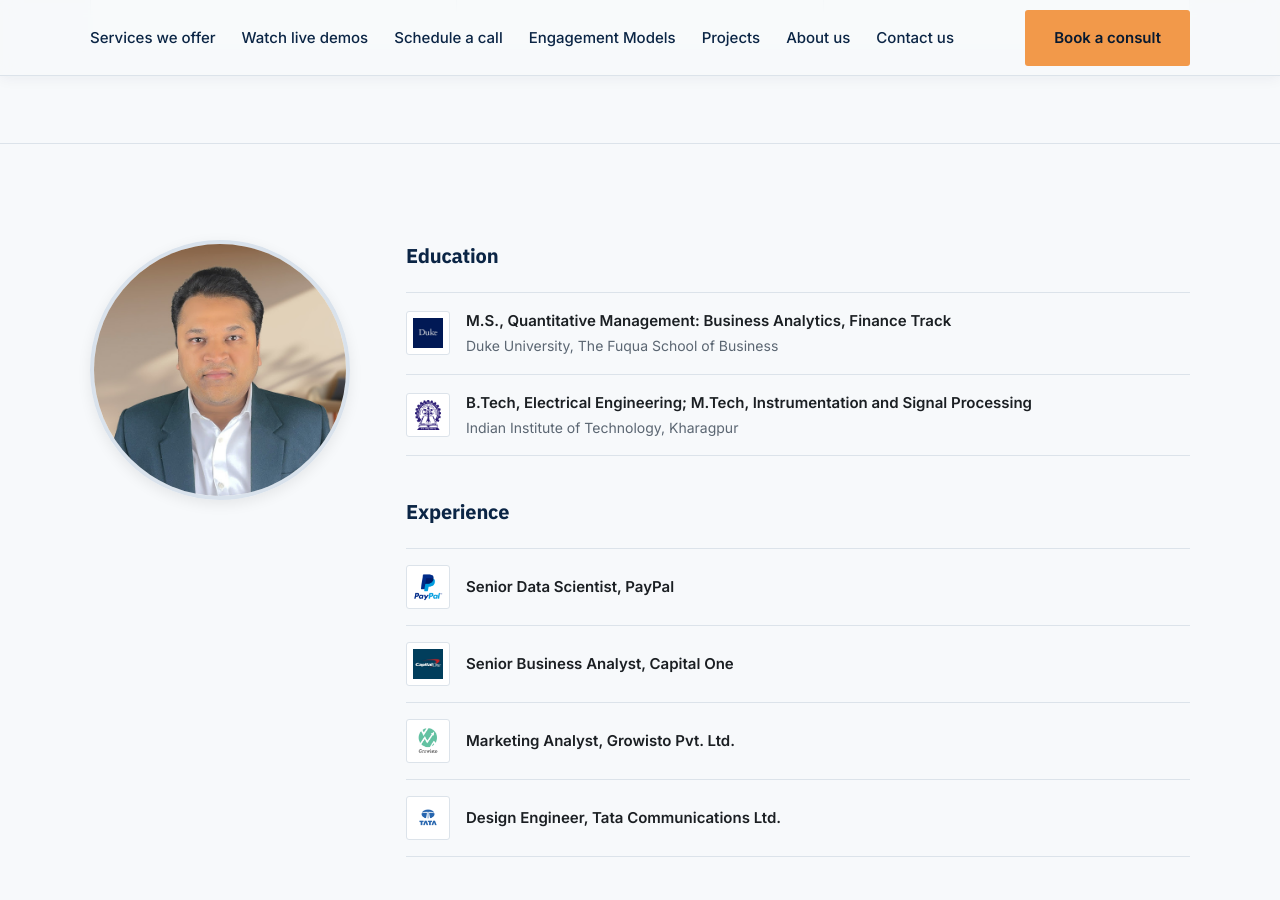
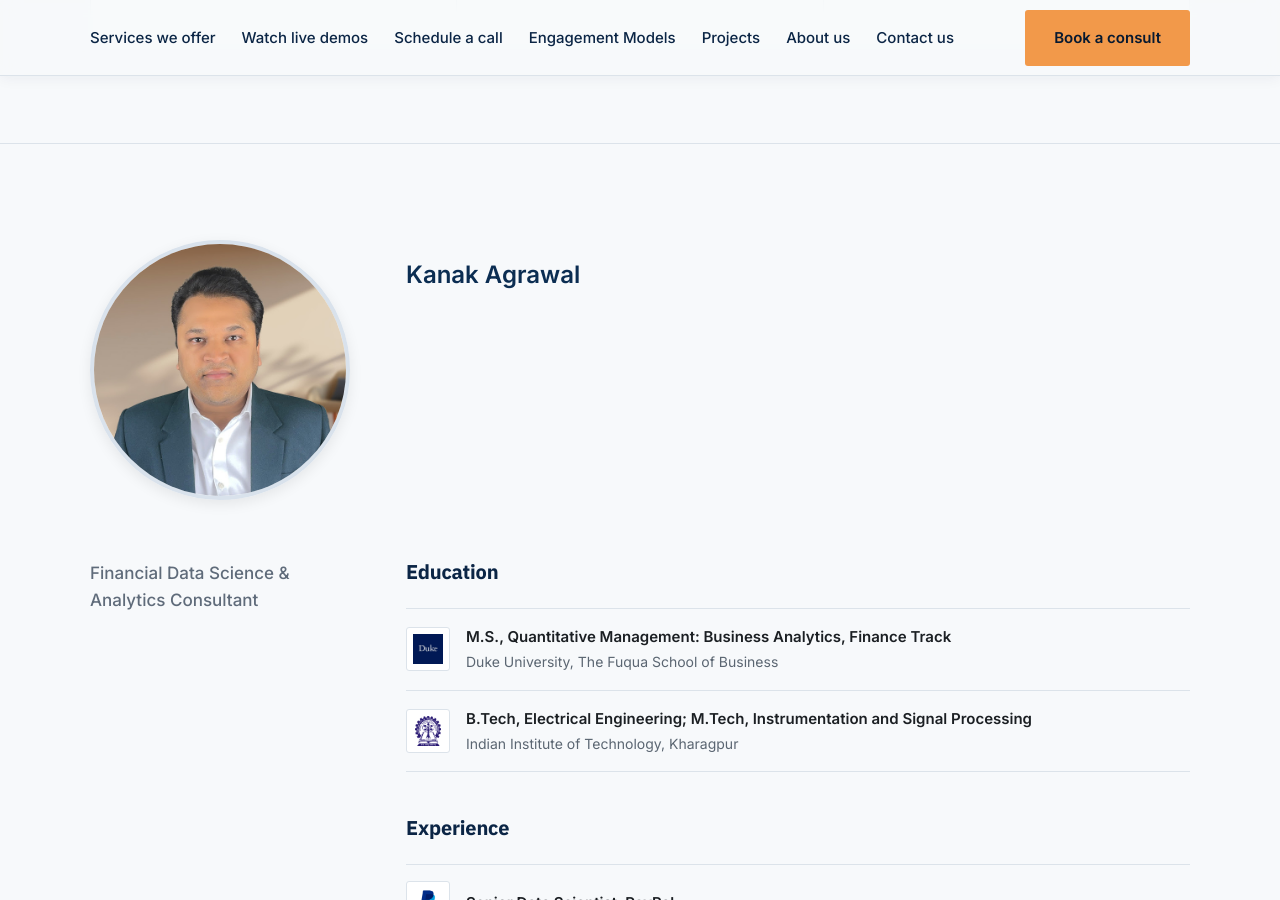
Before and after one commit to kanakagrawaliit-art/elute-insights-website, a Jekyll site: the page index.html, which Jekyll copies as it is, in a window 1280 px wide and 900 px high, scrolled down 4597 px. Built offline with Jekyll 4.4.1, drawn with Linux system fonts in a browser that asks for light colours.

Commit message:
index.html

```diff
--- a/index.html
+++ b/index.html
@@ -818,7 +818,11 @@
     <div class="wrap about-grid">
       <div>
         <img class="about-photo" src="https://raw.githubusercontent.com/kanakagrawaliit-art/elute-insights-website/main/kanak%20profile%20picture%20(1).jpg" alt="Kanak Agrawal's professional headshot">
+
       </div>
+      <div class="hero-profile-name">Kanak Agrawal</div>
+      <div class="hero-profile-title">Financial Data Science & Analytics Consultant</div>
+
       <div>
         <div class="about-block">
           <h3>Education</h3>
```
